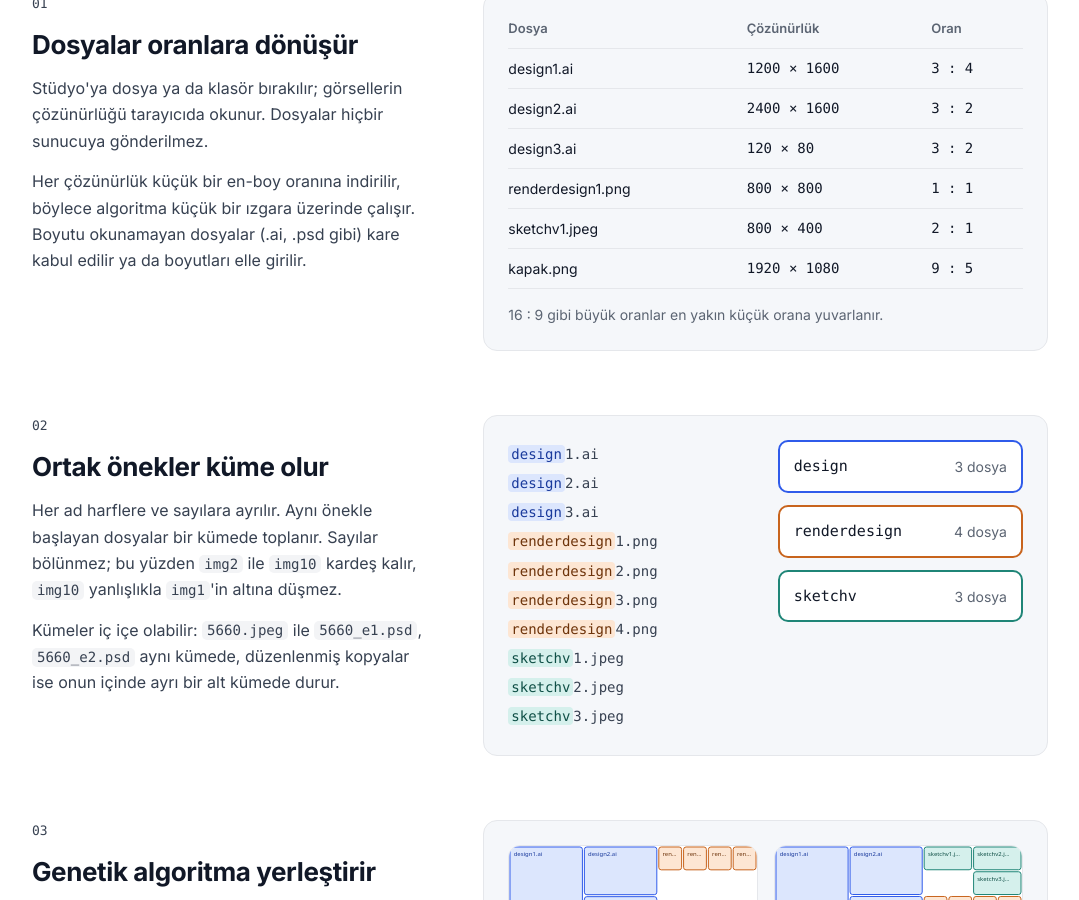
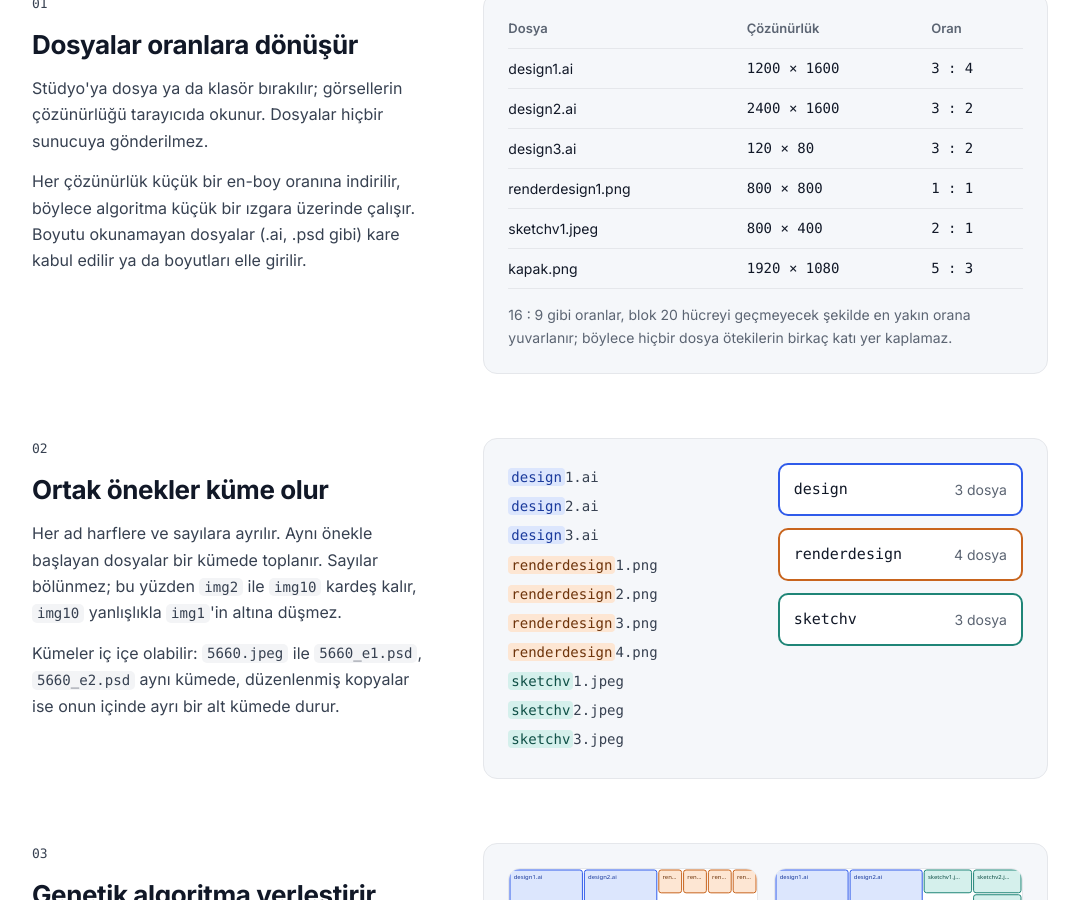
Before and after one commit to mehmetakifakkus/mehmetakifakkus.github.io, a Jekyll site: the page built from projects/cluster-placement/index.html, in a window 1280 px wide and 900 px high, scrolled down 982 px. Shown: the whole window, without its empty margins (100-1179 px from the left). Built offline with Jekyll 4.4.1, drawn with Linux system fonts in a browser that asks for light colours.

Commit message:
Anlatım sayfasında blok boyutu sınırını yansıt
Stüdyo artık 20 hücreyi aşan blokları küçültüyor (1920×1080 → 5:3,
eskiden 9:5). Örnek tablodaki satır ve altındaki not buna göre güncellendi.

Co-Authored-By: Claude Opus 5.5 <noreply@anthropic.com>
Claude-Session: https://claude.ai/code/session_01GDn6v5caGoJ8gK1ixm5vQf

```diff
--- a/projects/cluster-placement/index.html
+++ b/projects/cluster-placement/index.html
@@ -47,10 +47,10 @@ link: projects
 					<tr><td>design3.ai</td><td>120 × 80</td><td>3 : 2</td></tr>
 					<tr><td>renderdesign1.png</td><td>800 × 800</td><td>1 : 1</td></tr>
 					<tr><td>sketchv1.jpeg</td><td>800 × 400</td><td>2 : 1</td></tr>
-					<tr><td>kapak.png</td><td>1920 × 1080</td><td>9 : 5</td></tr>
+					<tr><td>kapak.png</td><td>1920 × 1080</td><td>5 : 3</td></tr>
 				</tbody>
 			</table>
-			<p class="cp-note">16 : 9 gibi büyük oranlar en yakın küçük orana yuvarlanır.</p>
+			<p class="cp-note">16 : 9 gibi oranlar, blok 20 hücreyi geçmeyecek şekilde en yakın orana yuvarlanır; böylece hiçbir dosya ötekilerin birkaç katı yer kaplamaz.</p>
 		</div>
 	</section>
 
```
